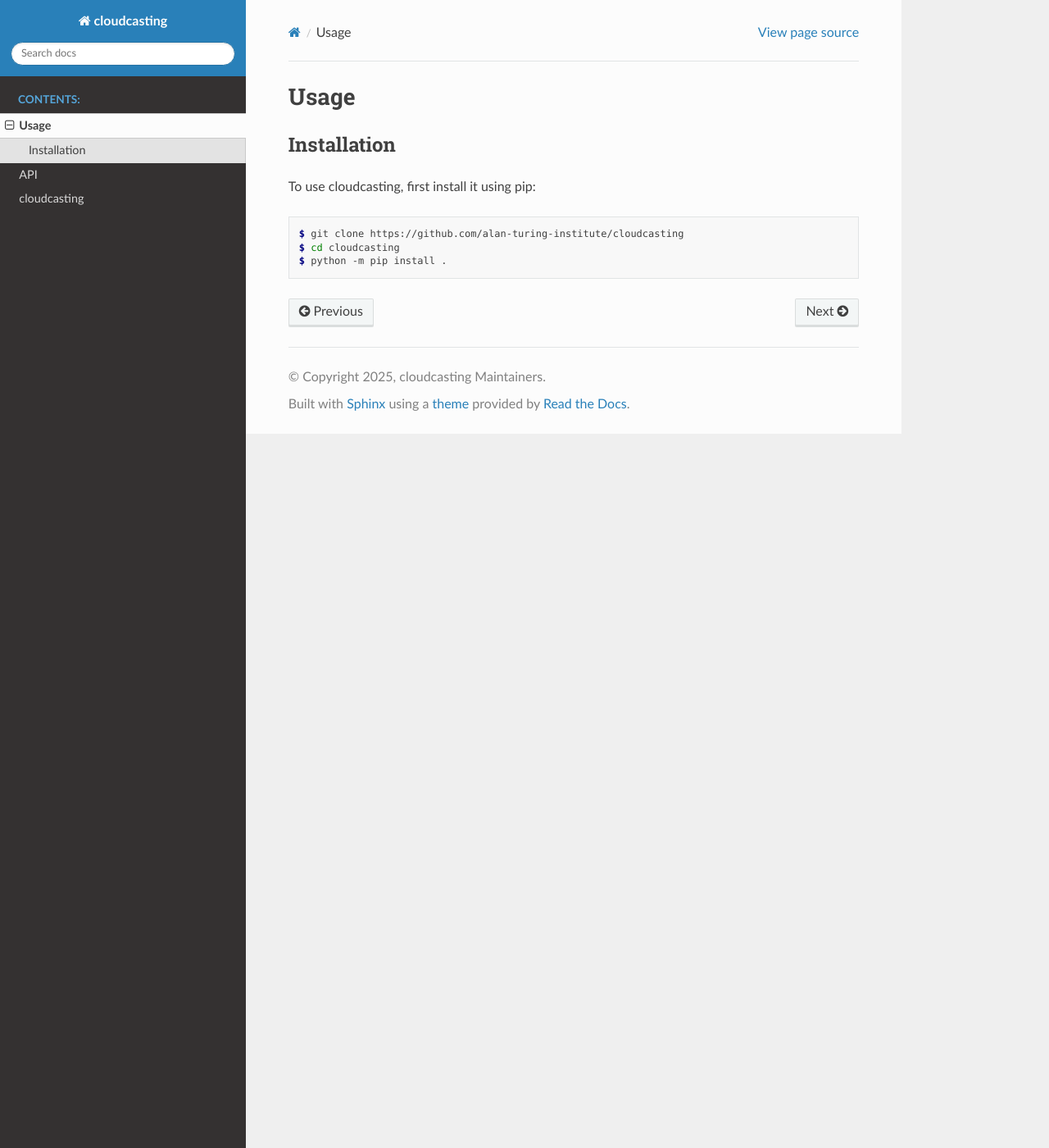
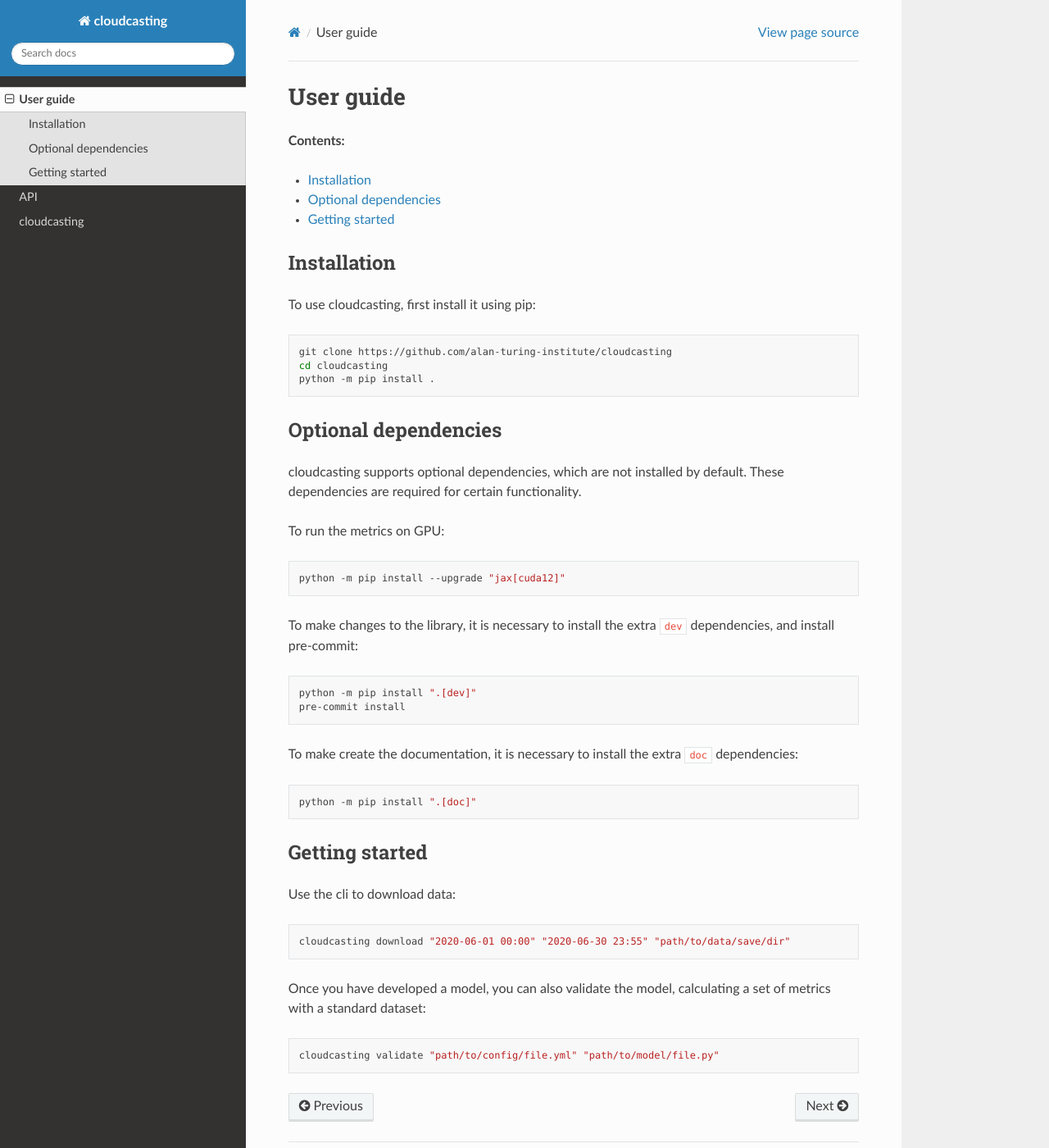
Before and after one commit to alan-turing-institute/cloudcasting, a Sphinx documentation site: the page built from docs/source/usage.md, in a window 1280 px wide and 1400 px high. Shown: the whole window at 82% size. Built offline with Sphinx 7.4.7 and the Read the Docs theme 3.1.0, drawn with Linux system fonts in a browser that asks for light colours.

Commit message:
Updates to the contents of the documentation

````diff
--- a/docs/source/conf.py
+++ b/docs/source/conf.py
@@ -2,6 +2,17 @@
 #
 # For the full list of built-in configuration values, see the documentation:
 # https://www.sphinx-doc.org/en/master/usage/configuration.html
+
+# -- Path setup --------------------------------------------------------------
+
+# If extensions (or modules to document with autodoc) are in another directory,
+# add these directories to sys.path here. If the directory is relative to the
+# documentation root, use os.path.abspath to make it absolute, like shown here.
+#
+import os
+import sys
+
+sys.path.insert(0, os.path.abspath(".."))
 
 # -- Project information -----------------------------------------------------
 # https://www.sphinx-doc.org/en/master/usage/configuration.html#project-information
@@ -21,6 +32,9 @@
     "sphinx.ext.autodoc",
     "sphinx.ext.autosummary",
     "sphinx.ext.intersphinx",
+    "sphinx.ext.coverage",
+    "sphinx.ext.napoleon",
+    "m2r2",
 ]
 
 intersphinx_mapping = {
@@ -29,8 +43,6 @@
 }
 intersphinx_disabled_domains = ["std"]
 
-templates_path = ["_templates"]
-
 # -- Options for HTML output -------------------------------------------------
 # https://www.sphinx-doc.org/en/master/usage/configuration.html#options-for-html-output
 
--- /dev/null
+++ b/docs/source/usage.md
@@ -0,0 +1,66 @@
+.. _usage:
+
+User guide
+==========
+
+**Contents:**
+
+- :ref:`install`
+- :ref:`optional`
+- :ref:`getting_started`
+
+.. _install:
+
+Installation
+------------
+
+To use cloudcasting, first install it using pip:
+
+```bash
+git clone https://github.com/alan-turing-institute/cloudcasting
+cd cloudcasting
+python -m pip install .
+```
+
+.. _optional:
+
+Optional dependencies
+---------------------
+
+cloudcasting supports optional dependencies, which are not installed by default. These dependencies are required for certain functionality.
+
+To run the metrics on GPU:
+
+```bash
+python -m pip install --upgrade "jax[cuda12]"
+```
+
+To make changes to the library, it is necessary to install the extra `dev` dependencies, and install pre-commit:
+
+```bash
+python -m pip install ".[dev]"
+pre-commit install
+```
+
+To make create the documentation, it is necessary to install the extra `doc` dependencies:
+
+```bash
+python -m pip install ".[doc]"
+```
+
+.. _getting_started:
+
+Getting started
+---------------
+
+Use the cli to download data:
+
+```bash
+cloudcasting download "2020-06-01 00:00" "2020-06-30 23:55" "path/to/data/save/dir"
+```
+
+Once you have developed a model, you can also validate the model, calculating a set of metrics with a standard dataset:
+
+```bash
+cloudcasting validate "path/to/config/file.yml" "path/to/model/file.py"
+```
--- a/docs/source/usage.rst
+++ /dev/null
@@ -1,13 +0,0 @@
-Usage
-=====
-
-Installation
-------------
-
-To use cloudcasting, first install it using pip:
-
-.. code-block:: console
-
-    $ git clone https://github.com/alan-turing-institute/cloudcasting
-    $ cd cloudcasting
-    $ python -m pip install .
--- a/pyproject.toml
+++ b/pyproject.toml
@@ -60,7 +60,8 @@
 ]
 doc = [
   "sphinx",
-  "sphinx-rtd-theme"
+  "sphinx-rtd-theme",
+  "m2r2"
 ]
 
 [tool.setuptools.package-data]
````
Also changed, not shown: docs/source/api.rst (+16 -3 lines), docs/source/generated/cloudcasting.download.rst (added, +11 -0 lines), docs/source/index.rst (+13 -2 lines), docs/source/generated/cloudcasting.rst (line endings or trailing spaces).
